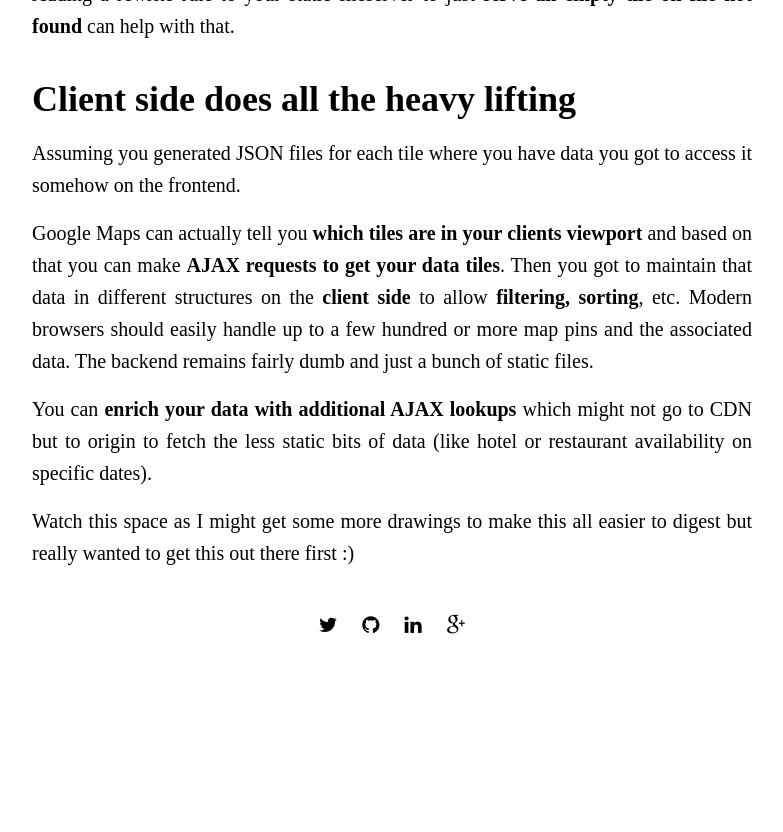
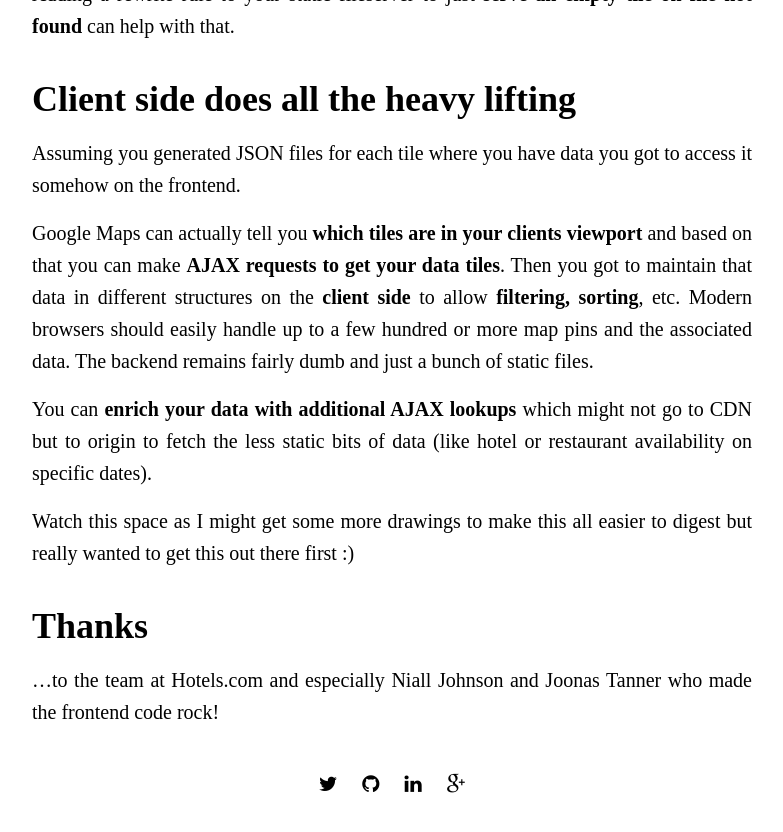
Before and after one commit to dublado/csabapalfi.github.io, a Jekyll site: the page built from _posts/2014-07-30-speeding-up-map-search.md, in a window 1280 px wide and 900 px high, scrolled down 2915 px. Shown: the top 832 px of the window, without its empty margins (248-1031 px from the left). Built offline with Jekyll 4.4.1, drawn with Linux system fonts in a browser that asks for light colours; some web fonts are replaced; Markdown is read by kramdown in place of the engine named in the settings; before the commit the page ends 3656 px from its top, so only the background shows below that.

Commit message:
thanks to people

```diff
--- a/_posts/2014-07-30-speeding-up-map-search.md
+++ b/_posts/2014-07-30-speeding-up-map-search.md
@@ -61,3 +61,7 @@ Google Maps can actually tell you **which tiles are in your clients viewport** a
 You can **enrich your data with additional AJAX lookups** which might not go to CDN but to origin to fetch the less static bits of data (like hotel or restaurant availability on specific dates).
 
 Watch this space as I might get some more drawings to make this all easier to digest but really wanted to get this out there first :)
+
+## Thanks
+
+...to the team at Hotels.com and especially Niall Johnson and Joonas Tanner who made the frontend code rock!
```
Also changed, not shown: _posts/2014-08-02-testing-node-apps-like-you-mean-it.md (+2 -0 lines).
